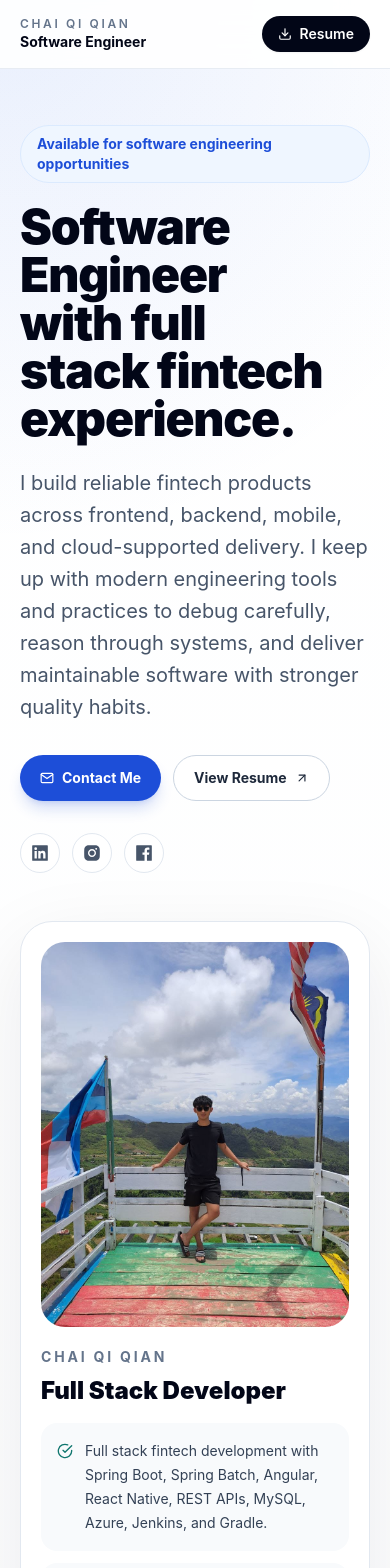
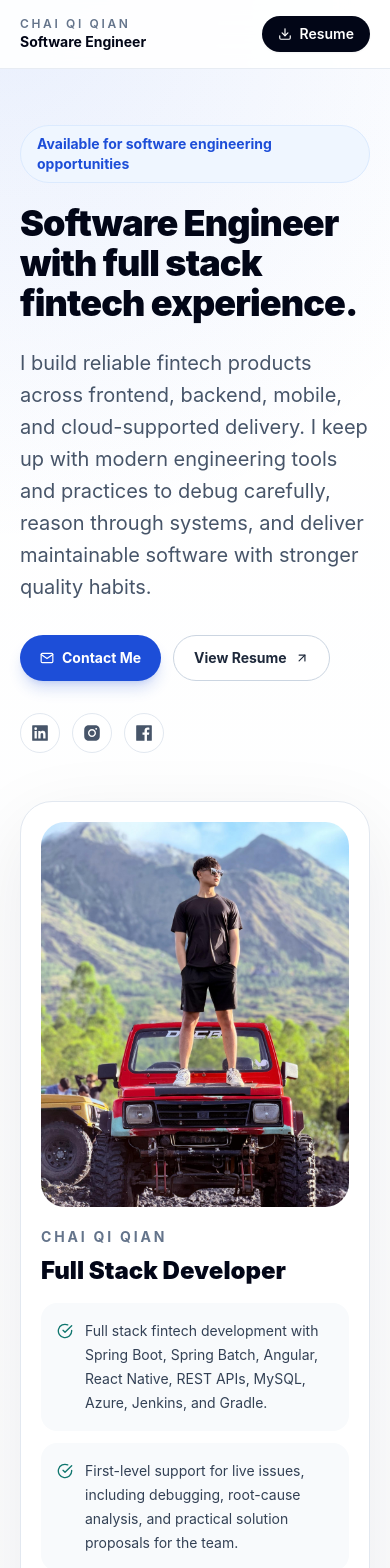
Before and after one commit to qiqian27/my-portfolio, a Next.js app: page / in a window 390 px wide. Shown: the top 1568 px of the page. Built offline with nearby package versions, Linux system fonts and the light colour scheme.

Commit message:
feat: update portfolio portrait

```diff
--- a/components/HomeSections.tsx
+++ b/components/HomeSections.tsx
@@ -30,7 +30,7 @@ export function HeroSection() {
         <p className="mb-5 inline-flex rounded-full border border-blue-100 bg-blue-50 px-4 py-2 text-sm font-bold text-blue-700">
           Available for software engineering opportunities
         </p>
-        <h1 className="text-balance text-5xl font-black tracking-tight text-slate-950 md:text-7xl">
+        <h1 className="text-balance text-4xl font-black tracking-tight text-slate-950 sm:text-5xl md:text-7xl">
           Software Engineer with full stack fintech experience.
         </h1>
         <p className="mt-6 max-w-2xl text-xl leading-8 text-slate-600">
@@ -52,7 +52,7 @@ export function HeroSection() {
           <div className="grid gap-5 sm:grid-cols-[0.82fr_1.18fr] sm:items-center">
             <div className="overflow-hidden rounded-[1.5rem] bg-slate-100">
               <Image
-                src="/profile.jpg"
+                src={profile.portraitSrc}
                 alt="Chai Qi Qian"
                 width={420}
                 height={520}
--- a/data/portfolio.ts
+++ b/data/portfolio.ts
@@ -5,6 +5,7 @@ export const profile = {
   location: "Kelantan, Malaysia",
   email: "qichaiqian27@outlook.com",
   phone: "+60129687207",
+  portraitSrc: "/profile.jpeg",
   resumeHref: "/ChaiQiQian.pdf",
   linkedInHref: "https://www.linkedin.com/in/chai-qi-qian-a5094520a/",
   instagramHref: "https://www.instagram.com/qiqian1227/",
```
Also changed, not shown: public/profile.jpeg (added).
